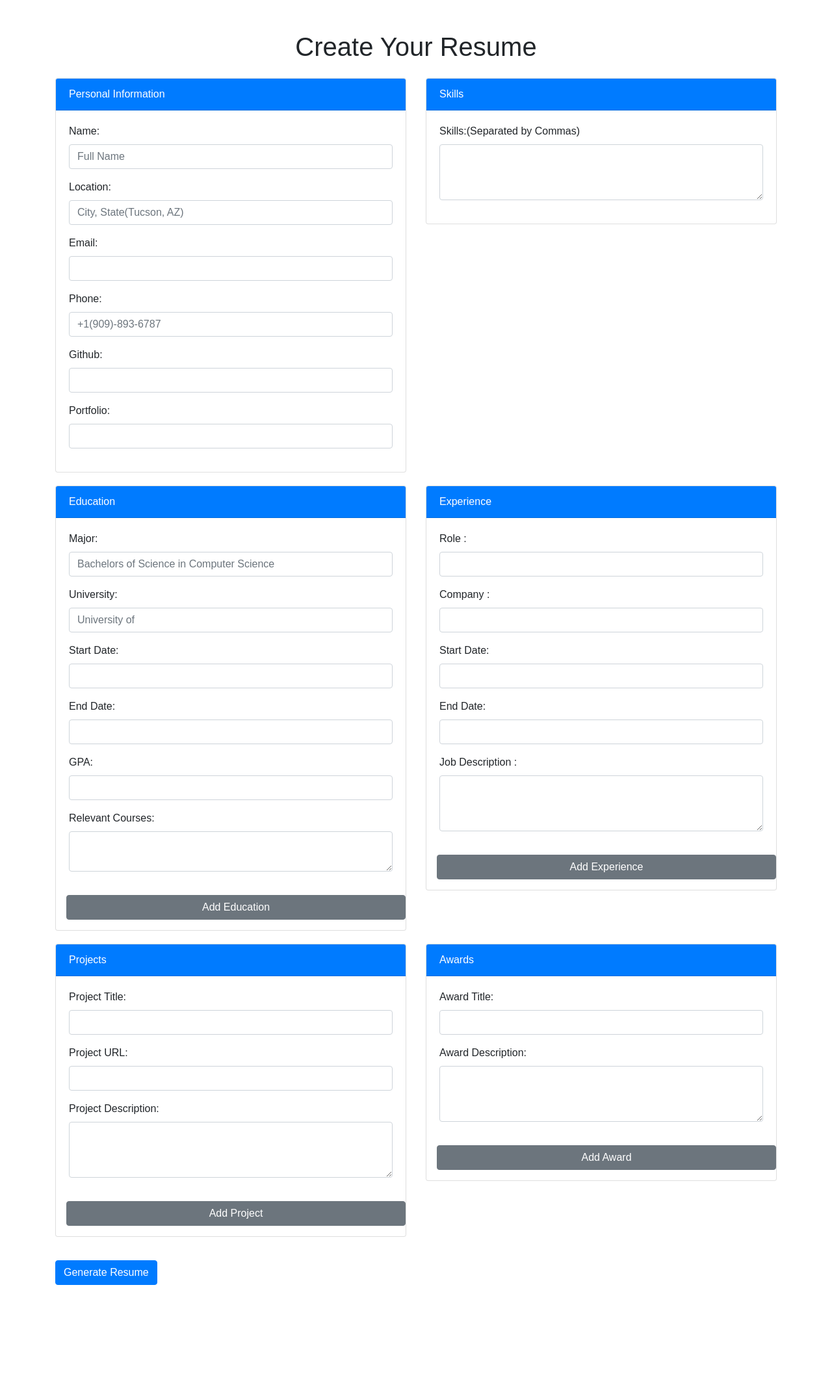
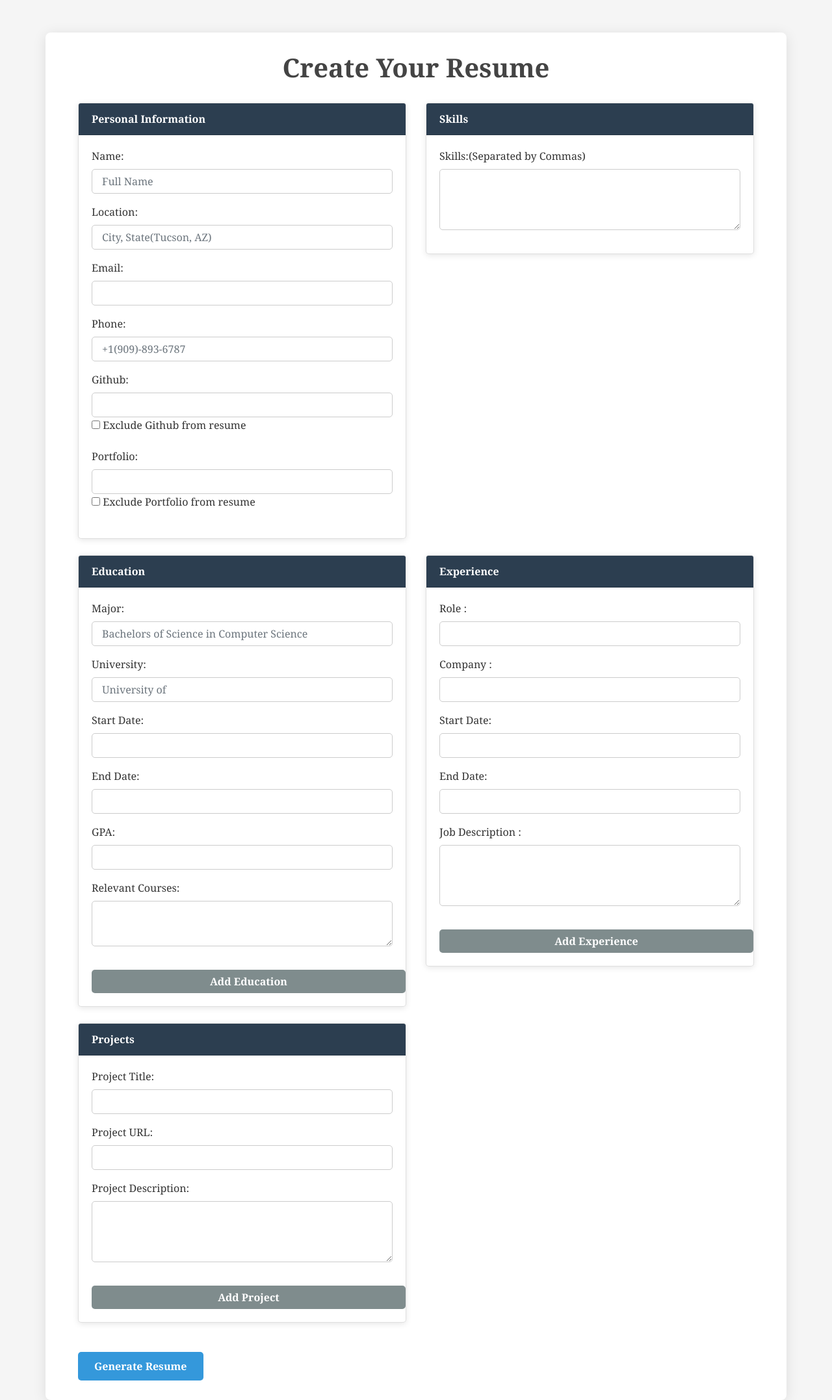
Before and after one commit to SBertrand-47/resumeGenerator, a Flask app: page / in a window 1280 px wide. Shown: the whole page at 65% size. Before the commit the page ends 1977 px from the top, so only its background shows below. Run offline with Flask 3, Linux system fonts and the light colour scheme; some libraries are stand-ins or nearby versions.

Commit message:
Fixed the layout of home page, and enabled the feature of exclusing links in the info section

```diff
--- a/app.py
+++ b/app.py
@@ -36,8 +36,8 @@ def generate_resume():
         'location': request.form.get('location', 'default'),
         'email': request.form.get('email', 'default'),
         'phone': request.form.get('phone', 'default'),
-        'github': request.form.get('github', 'default'),
-        'portfolio': request.form.get('portfolio','default'),
+        'github': request.form.get('github', None),
+        'portfolio': request.form.get('portfolio', None),
         'majors': request.form.getlist('major'),
         'universities': request.form.getlist('university'),
         'education_periods': education_periods,
--- a/templates/home.html
+++ b/templates/home.html
@@ -20,16 +20,103 @@
 
     <!-- Custom CSS -->
     <style>
+        /* Global Styles */
         body {
-            font-family: Arial, sans-serif;
+            font-family: 'Cambria', sans-serif;
+            background-color: #f5f5f5;
+            color: #333;
         }
+
+        .container {
+            background-color: #fff;
+            padding: 30px 50px;
+            border-radius: 8px;
+            box-shadow: 0 3px 20px rgba(0, 0, 0, 0.1);
+            margin-top: 50px;
+        }
+
+        h1.text-center {
+            color: #444;
+            font-weight: 600;
+        }
+
         .card {
-            margin-bottom: 20px;
+            border-radius: 5px;
+            box-shadow: 0 2px 10px rgba(0, 0, 0, 0.1);
+            margin-bottom: 25px;
         }
+
         .card-header {
-            background-color: #007BFF;
-            color: white;
+            background-color: #2C3E50;
+            color: #fff;
+            font-weight: 600;
+            border-radius: 5px 5px 0 0;
         }
+
+        .form-control,
+        .form-check-input {
+            border-radius: 5px;
+            border: 1px solid #ccc;
+            padding: 10px 15px;
+        }
+
+        .form-control:focus {
+            border-color: #3498DB;
+            box-shadow: 0 0 0 0.2rem rgba(52, 152, 219, 0.25);
+        }
+
+        .btn {
+            border-radius: 5px;
+            font-weight: 600;
+        }
+
+        .btn-secondary {
+            background-color: #7f8c8d;
+            color: #fff;
+            border: none;
+        }
+
+        .btn-secondary:hover {
+            background-color: #6c7a89;
+        }
+
+        .btn-primary {
+            background-color: #3498DB;
+            border: none;
+            color: #fff;
+            padding: 10px 25px;
+        }
+
+        .btn-primary:hover {
+            background-color: #2980B9;
+        }
+
+        .form-check-label {
+            font-size: 0.9em;
+            color: #7f8c8d;
+        }
+
+        /* Spacing Adjustments */
+        .mt-3 {
+            margin-top: 20px !important;
+        }
+
+        .mt-5 {
+            margin-top: 50px !important;
+        }
+
+        .mb-3 {
+            margin-bottom: 20px !important;
+        }
+
+        .mb-4 {
+            margin-bottom: 30px !important;
+        }
+
+        .ml-3 {
+            margin-left: 20px !important;
+        }
+
 
         .ui-datepicker-calendar {
             display: none;
@@ -67,10 +154,14 @@
                             <div class="form-group">
                                 <label for="github">Github:</label>
                                 <input type="url" class="form-control" id="github" name="github">
+                                <input type="checkbox" id="exclude_github" name="exclude_github" onchange="toggleInput('github', 'exclude_github')">
+                                <label for="exclude_github">Exclude Github from resume</label>
                             </div>
                             <div class="form-group">
                                 <label for="portfolio">Portfolio:</label>
                                 <input type="url" class="form-control" id="portfolio" name="portfolio">
+                                <input type="checkbox" id="exclude_portfolio" name="exclude_portfolio" onchange="toggleInput('portfolio', 'exclude_portfolio')">
+                                <label for="exclude_portfolio">Exclude Portfolio from resume</label>
                             </div>
                         </div>
                     </div>
@@ -91,7 +182,7 @@
             </div>
 
             <div class="row">
-   <!-- Education -->
+                <!-- Education -->
                 <div class="col-md-6">
                     <div class="card">
                         <div class="card-header">Education</div>
@@ -184,23 +275,7 @@
 </div>
 
 
-                <!-- Awards -->
-                <div class="col-md-6">
-                    <div class="card">
-                        <div class="card-header">Awards</div>
-                        <div class="card-body" id="awardContainer">
-                            <div class="form-group">
-                            <label for="award-title">Award Title:</label>
-                            <input type="text" class="form-control" id="award-title" name="award_title[]">
-                        </div>
-                        <div class="form-group">
-                            <label for="award-description">Award Description:</label>
-                            <textarea class="form-control" id="award-description" name="award_description[]" rows="3"></textarea>
-                        </div>
-                        </div>
-                        <button type="button" class="btn btn-secondary mb-3 ml-3" onclick="addAward()">Add Award</button>
-                    </div>
-                </div>
+
             </div>
 
             <button type="submit" class="btn btn-primary mt-3">Generate Resume</button>
@@ -212,6 +287,15 @@
     $(document).ready(function() {
     initializeDatepickers();
 });
+
+    function toggleInput(inputId, checkboxId) {
+        var input = document.getElementById(inputId);
+        var checkbox = document.getElementById(checkboxId);
+        input.disabled = checkbox.checked;
+        if(checkbox.checked) {
+            input.value = ""; // clear the input value
+        }
+    }
 
 function initializeDatepickers() {
     $(".start-date, .end-date").datepicker({
--- a/templates/resume.html
+++ b/templates/resume.html
@@ -117,11 +117,14 @@ a:hover, a:active {
             <p>{{ phone }}</p>
             <p>|</p>
             <p>{{ email }}</p>
+            {% if github %}
             <p>|</p>
             <p><a href="{{ github }}" target="_blank">{{ github }}</a></p>
+            {% endif %}
+            {% if portfolio %}
             <p>|</p>
             <p><a href="{{ portfolio }}" target="_blank">{{ portfolio }}</a></p>
-
+            {% endif %}
         </div>
 
         <h2>Education</h2>
```
